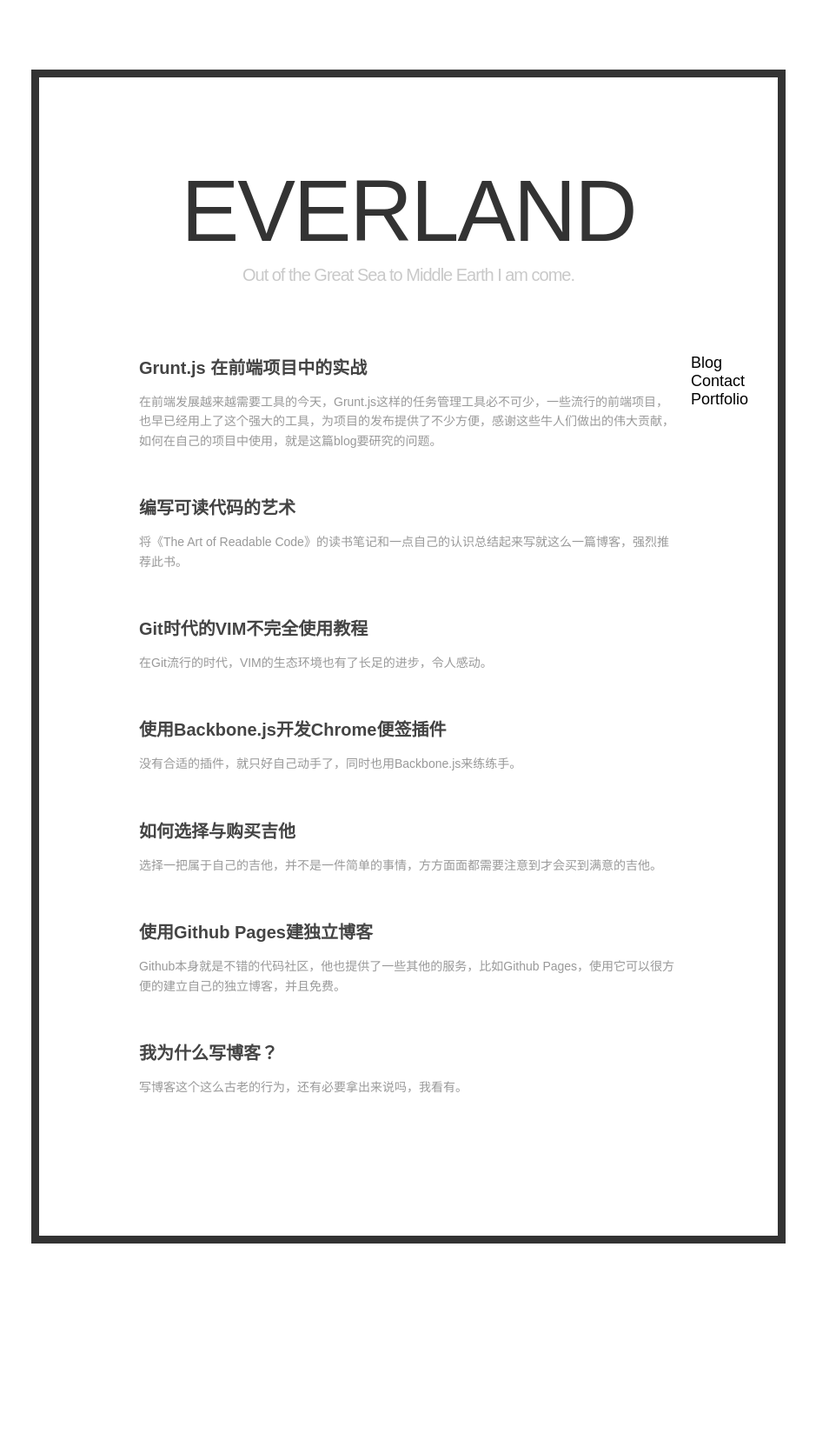
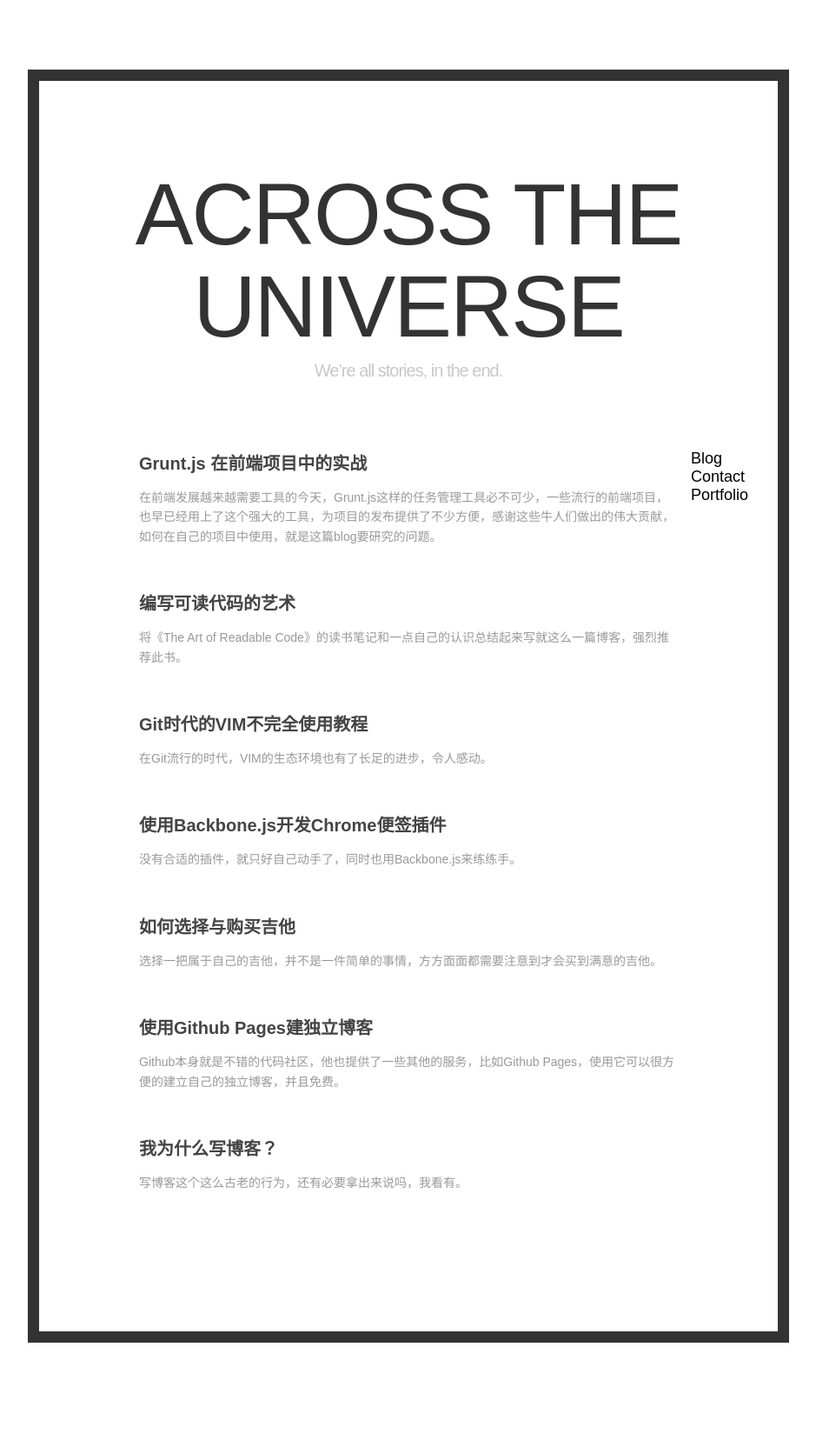
Before and after one commit to lynettelu/lynettelu.github.io, a Jekyll site: the page built from index.md, in a window 1280 px wide. Shown: the whole page at 87% size, without its empty margins (170-1109 px from the left). Built offline with Jekyll 4.4.1, drawn with Linux system fonts in a browser that asks for light colours; Markdown is read by kramdown in place of the engine named in the settings; before the commit the page ends 1550 px from its top, so only the background shows below that.

Commit message:
change blog's name

```diff
--- a/css/default.css
+++ b/css/default.css
@@ -131,7 +131,7 @@ pre ol{margin-left:25px;list-style-type:decimal;}
     padding-top: 80px;
     padding-bottom: 100px;
     width: 850px;
-    border: 9px solid #333;
+    border: 13px solid #333;
 }
 
 .index-content .artical-list { width:80%; margin:60px auto;  }
--- a/index.md
+++ b/index.md
@@ -5,8 +5,8 @@ layout: home
 <div class="index-content blog">
     <div class="section">
     <div class="header">
-     <h1><a href="/">Everland</a></h1>
-     <h2>Out of the Great Sea to Middle Earth I am come.</h2>
+     <h1><a href="/">Across the universe</a></h1>
+     <h2>We’re all stories, in the end.</h2>
    </div>
         <ul class="artical-cate">
             <li class="on"><a href="/"><span>Blog</span></a></li>
```
Also changed, not shown: 1 other file.
